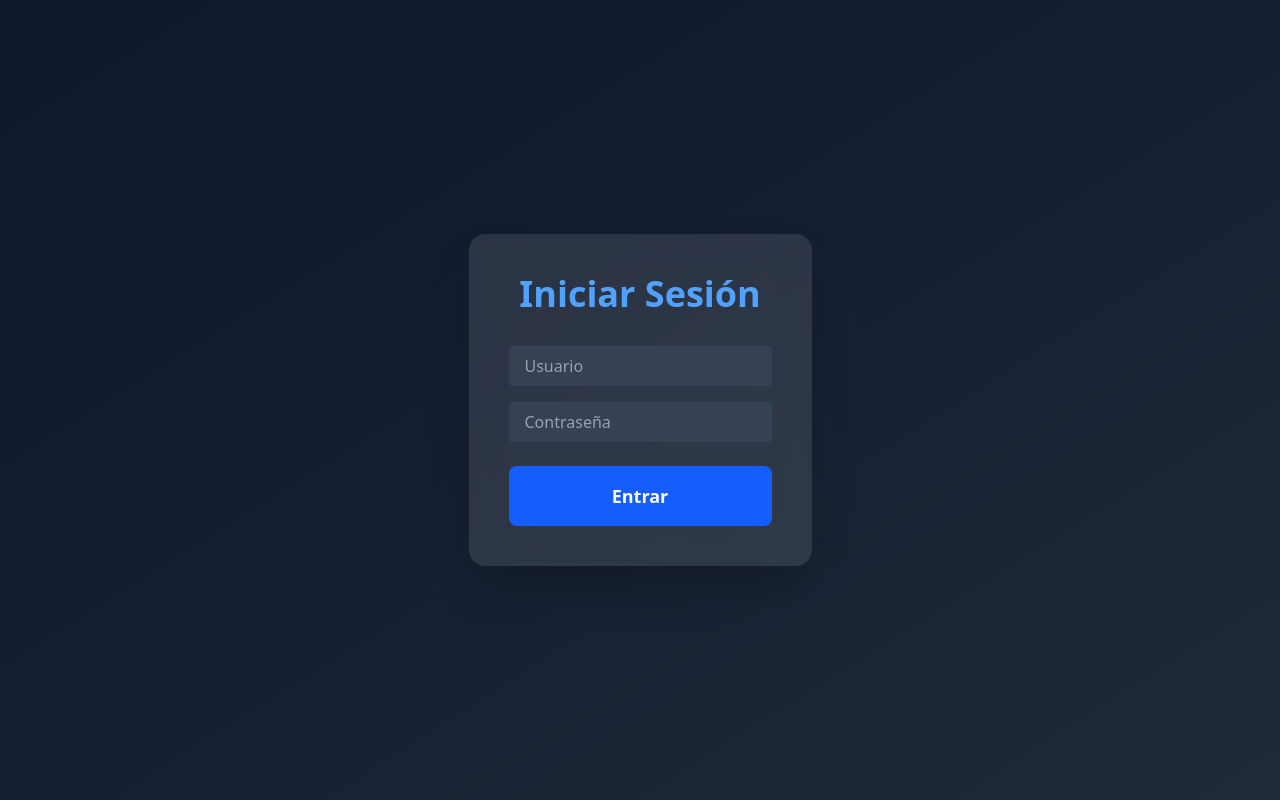
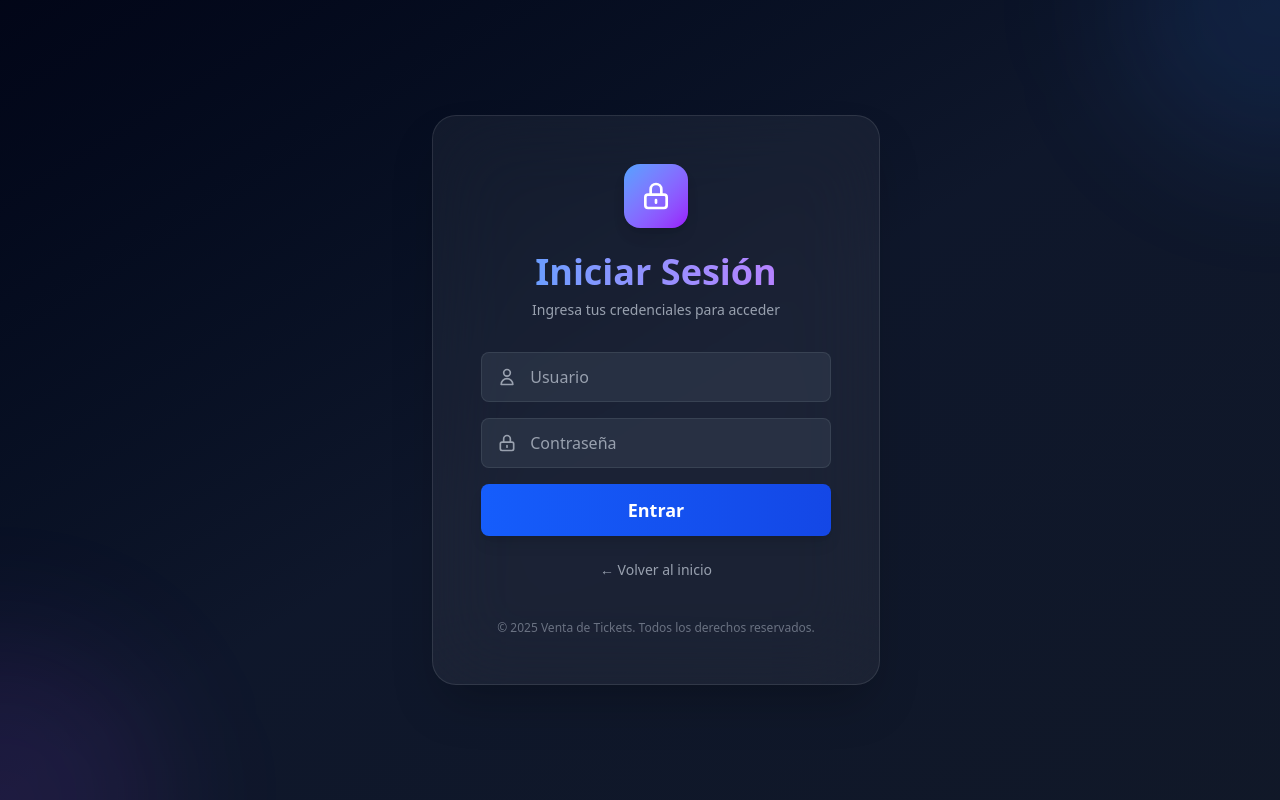
Before and after one commit to SerVeloper/expo-micro-nest, a Vue app in the folder PracticaJWT/front-micro/: page /login in a window 1280 px wide. Built offline with nearby package versions, Linux system fonts and the light colour scheme.

Commit message:
Login funcional mejor diseño

```diff
--- a/PracticaJWT/front-micro/src/views/Home.vue
+++ b/PracticaJWT/front-micro/src/views/Home.vue
@@ -1,17 +1,39 @@
 <template>
-  <div class="min-h-screen flex items-center justify-center bg-gradient-to-br from-slate-900 to-gray-800">
-    <div class="bg-white/10 backdrop-blur-lg p-10 rounded-2xl shadow-2xl text-center">
-      <h1 class="text-4xl font-bold text-blue-400 mb-8">
-        Bienvenido al sistema
-      </h1>
+  <div class="min-h-screen flex items-center justify-center bg-gradient-to-br from-slate-950 via-slate-900 to-gray-900 relative overflow-hidden">
+    <!-- Elementos decorativos de fondo -->
+    <div class="absolute inset-0 overflow-hidden">
+      <div class="absolute -top-40 -right-40 w-80 h-80 bg-blue-500/10 rounded-full blur-3xl"></div>
+      <div class="absolute -bottom-40 -left-40 w-80 h-80 bg-purple-500/10 rounded-full blur-3xl"></div>
+    </div>
 
-      <div class="flex flex-col sm:flex-row gap-6 justify-center">
+    <div class="relative z-10">
+      <div class="bg-white/5 backdrop-blur-2xl p-12 rounded-3xl shadow-2xl text-center border border-white/10 max-w-md w-full mx-4">
+        <!-- Logo/Icono -->
+        <div class="mb-6 flex justify-center">
+          <div class="w-16 h-16 bg-gradient-to-br from-blue-400 to-purple-600 rounded-2xl flex items-center justify-center shadow-lg">
+            <svg class="w-8 h-8 text-white" fill="none" stroke="currentColor" viewBox="0 0 24 24">
+              <path stroke-linecap="round" stroke-linejoin="round" stroke-width="2" d="M13 10V3L4 14h7v7l9-11h-7z"></path>
+            </svg>
+          </div>
+        </div>
+
+        <h1 class="text-5xl font-bold bg-clip-text text-transparent bg-gradient-to-r from-blue-400 to-purple-400 mb-3">
+          Bienvenido
+        </h1>
+        <p class="text-gray-300 mb-10 text-sm">
+          Accede a tu cuenta para continuar
+        </p>
+
         <button
           @click="goLogin"
-          class="px-8 py-4 bg-blue-600 hover:bg-blue-700 rounded-lg font-semibold text-white text-lg transition-all"
+          class="w-full px-8 py-4 bg-gradient-to-r from-blue-600 to-blue-700 hover:from-blue-700 hover:to-blue-800 rounded-xl font-semibold text-white text-lg transition-all duration-300 shadow-lg hover:shadow-blue-500/50 hover:shadow-2xl transform hover:-translate-y-0.5 active:translate-y-0"
         >
           Iniciar Sesión
         </button>
+
+        <p class="text-gray-400 text-xs mt-8">
+           © 2025 Venta de Tickets. Todos los derechos reservados.
+        </p>
       </div>
     </div>
   </div>
--- a/PracticaJWT/front-micro/src/views/Login.vue
+++ b/PracticaJWT/front-micro/src/views/Login.vue
@@ -1,33 +1,97 @@
 <template>
-  <div class="min-h-screen flex items-center justify-center bg-gradient-to-br from-slate-900 to-gray-800">
-    <div class="bg-white/10 backdrop-blur-lg p-10 rounded-2xl shadow-2xl text-center">
-      <h1 class="text-4xl font-bold text-blue-400 mb-8">
+  <div class="min-h-screen flex items-center justify-center bg-gradient-to-br from-slate-950 via-slate-900 to-gray-900 relative overflow-hidden">
+    <!-- Elementos decorativos de fondo -->
+    <div class="absolute inset-0 overflow-hidden">
+      <div class="absolute -top-40 -right-40 w-80 h-80 bg-blue-500/10 rounded-full blur-3xl"></div>
+      <div class="absolute -bottom-40 -left-40 w-80 h-80 bg-purple-500/10 rounded-full blur-3xl"></div>
+    </div>
+
+    <div class="relative z-10">
+      <div class="bg-white/5 backdrop-blur-2xl p-12 rounded-3xl shadow-2xl text-center border border-white/10 max-w-md w-full mx-4">
+        <!-- Logo/Icono -->
+        <div class="mb-6 flex justify-center">
+          <div class="w-16 h-16 bg-gradient-to-br from-blue-400 to-purple-600 rounded-2xl flex items-center justify-center shadow-lg">
+            <svg class="w-8 h-8 text-white" fill="none" stroke="currentColor" viewBox="0 0 24 24">
+              <path stroke-linecap="round" stroke-linejoin="round" stroke-width="2" d="M12 15v2m-6 4h12a2 2 0 002-2v-6a2 2 0 00-2-2H6a2 2 0 00-2 2v6a2 2 0 002 2zm10-10V7a4 4 0 00-8 0v4h8z"></path>
+            </svg>
+          </div>
+        </div>
+
+        <h1 class="text-4xl font-bold bg-clip-text text-transparent bg-gradient-to-r from-blue-400 to-purple-400 mb-2">
           Iniciar Sesión
         </h1>
-      <form @submit.prevent="login">
-        <div class="mb-4">
+        <p class="text-gray-400 mb-8 text-sm">
+          Ingresa tus credenciales para acceder
+        </p>
+
+        <form @submit.prevent="login" class="space-y-4">
+          <!-- Campo Usuario -->
+          <div class="relative">
+            <div class="absolute inset-y-0 left-0 pl-4 flex items-center pointer-events-none">
+              <svg class="w-5 h-5 text-gray-400" fill="none" stroke="currentColor" viewBox="0 0 24 24">
+                <path stroke-linecap="round" stroke-linejoin="round" stroke-width="2" d="M16 7a4 4 0 11-8 0 4 4 0 018 0zM12 14a7 7 0 00-7 7h14a7 7 0 00-7-7z"></path>
+              </svg>
+            </div>
             <input
               type="text"
               v-model="username"
               placeholder="Usuario"
-            class="w-full px-4 py-2 rounded bg-gray-700 text-white placeholder-gray-400 focus:outline-none focus:ring-2 focus:ring-blue-500"
+              class="w-full pl-12 pr-4 py-3 rounded-lg bg-gray-700/50 text-white placeholder-gray-400 focus:outline-none focus:ring-2 focus:ring-blue-500 focus:bg-gray-700 transition-all duration-200 border border-gray-600/50 hover:border-gray-500/50"
             />
           </div>
-        <div class="mb-6">
+
+          <!-- Campo Contraseña -->
+          <div class="relative">
+            <div class="absolute inset-y-0 left-0 pl-4 flex items-center pointer-events-none">
+              <svg class="w-5 h-5 text-gray-400" fill="none" stroke="currentColor" viewBox="0 0 24 24">
+                <path stroke-linecap="round" stroke-linejoin="round" stroke-width="2" d="M12 15v2m-6 4h12a2 2 0 002-2v-6a2 2 0 00-2-2H6a2 2 0 00-2 2v6a2 2 0 002 2zm10-10V7a4 4 0 00-8 0v4h8z"></path>
+              </svg>
+            </div>
             <input
               type="password"
               v-model="password"
               placeholder="Contraseña"
-            class="w-full px-4 py-2 rounded bg-gray-700 text-white placeholder-gray-400 focus:outline-none focus:ring-2 focus:ring-blue-500"
+              class="w-full pl-12 pr-4 py-3 rounded-lg bg-gray-700/50 text-white placeholder-gray-400 focus:outline-none focus:ring-2 focus:ring-blue-500 focus:bg-gray-700 transition-all duration-200 border border-gray-600/50 hover:border-gray-500/50"
             />
           </div>
+
+          <!-- Mensaje de error -->
+          <div v-if="error" class="bg-red-500/10 border border-red-500/50 rounded-lg p-3 text-red-400 text-sm flex items-center gap-2">
+            <svg class="w-5 h-5 flex-shrink-0" fill="currentColor" viewBox="0 0 20 20">
+              <path fill-rule="evenodd" d="M10 18a8 8 0 100-16 8 8 0 000 16zM8.707 7.293a1 1 0 00-1.414 1.414L8.586 10l-1.293 1.293a1 1 0 101.414 1.414L10 11.414l1.293 1.293a1 1 0 001.414-1.414L11.414 10l1.293-1.293a1 1 0 00-1.414-1.414L10 8.586 8.707 7.293z" clip-rule="evenodd"></path>
+            </svg>
+            <span>{{ error }}</span>
+          </div>
+
+          <!-- Botón de envío -->
           <button
             type="submit"
-          class="w-full px-8 py-4 bg-blue-600 hover:bg-blue-700 rounded-lg font-semibold text-white text-lg transition-all"
+            :disabled="isLoading"
+            class="w-full px-8 py-3 bg-gradient-to-r from-blue-600 to-blue-700 hover:from-blue-700 hover:to-blue-800 disabled:from-gray-600 disabled:to-gray-700 disabled:cursor-not-allowed rounded-lg font-semibold text-white text-lg transition-all duration-300 shadow-lg hover:shadow-blue-500/50 hover:shadow-2xl transform hover:-translate-y-0.5 active:translate-y-0 flex items-center justify-center gap-2"
           >
-          Entrar
+            <span v-if="!isLoading">Entrar</span>
+            <span v-else class="flex items-center gap-2">
+              <svg class="w-5 h-5 animate-spin" fill="none" stroke="currentColor" viewBox="0 0 24 24">
+                <path stroke-linecap="round" stroke-linejoin="round" stroke-width="2" d="M4 4v5h.582m15.356 2A8.001 8.001 0 004.582 9m0 0H9m11 11v-5h-.581m0 0a8.003 8.003 0 01-15.357-2m15.357 2H15"></path>
+              </svg>
+              Validando...
+            </span>
           </button>
         </form>
+
+        <!-- Enlace de regreso -->
+        <button
+          @click="goHome"
+          type="button"
+          class="w-full mt-4 px-8 py-2 text-gray-400 hover:text-gray-300 transition-colors text-sm"
+        >
+          ← Volver al inicio
+        </button>
+
+        <p class="text-gray-500 text-xs mt-8">
+          © 2025 Venta de Tickets. Todos los derechos reservados.
+        </p>
+      </div>
     </div>
   </div>
 </template>
@@ -39,10 +103,21 @@ import { useAuthStore } from '@/stores/auth'
 
 const username = ref('')
 const password = ref('')
+const error = ref('')
+const isLoading = ref(false)
 const router = useRouter()
 const authStore = useAuthStore()
 
 const login = async () => {
+  if (!username.value.trim() || !password.value.trim()) {
+    error.value = 'Por favor completa todos los campos'
+    return
+  }
+
+  error.value = ''
+  isLoading.value = true
+
+  try {
     const success = await authStore.login(username.value, password.value)
     if (success) {
       if (authStore.isAdmin) {
@@ -51,8 +126,14 @@ const login = async () => {
         router.push('/client')
       }
     } else {
-    // Opcional: mostrar un mensaje de error
-    alert('Usuario o contraseña incorrectos')
+      error.value = 'Usuario o contraseña incorrectos'
+    }
+  } catch (err) {
+    error.value = 'Error al conectar con el servidor'
+  } finally {
+    isLoading.value = false
   }
 }
+
+const goHome = () => router.push('/')
 </script>
```
Lines whose indentation alone changed are shown as unchanged.
